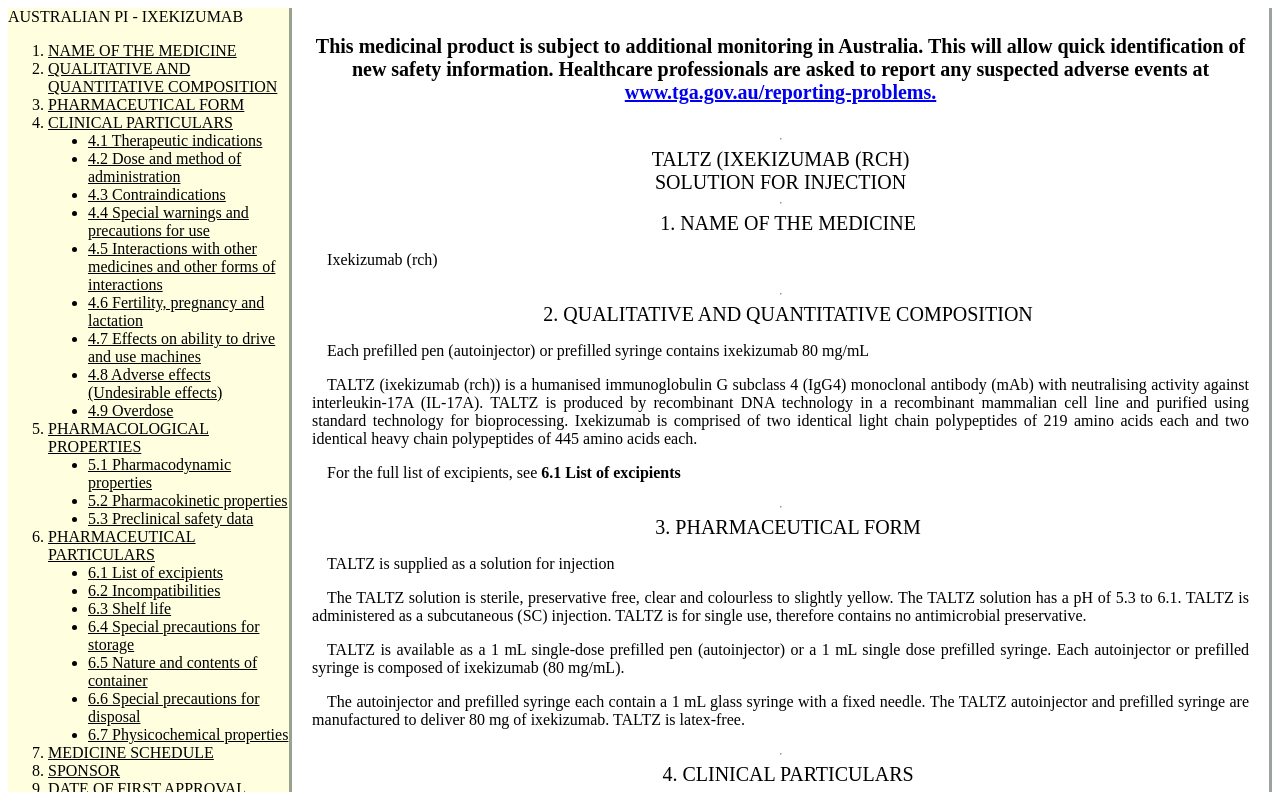
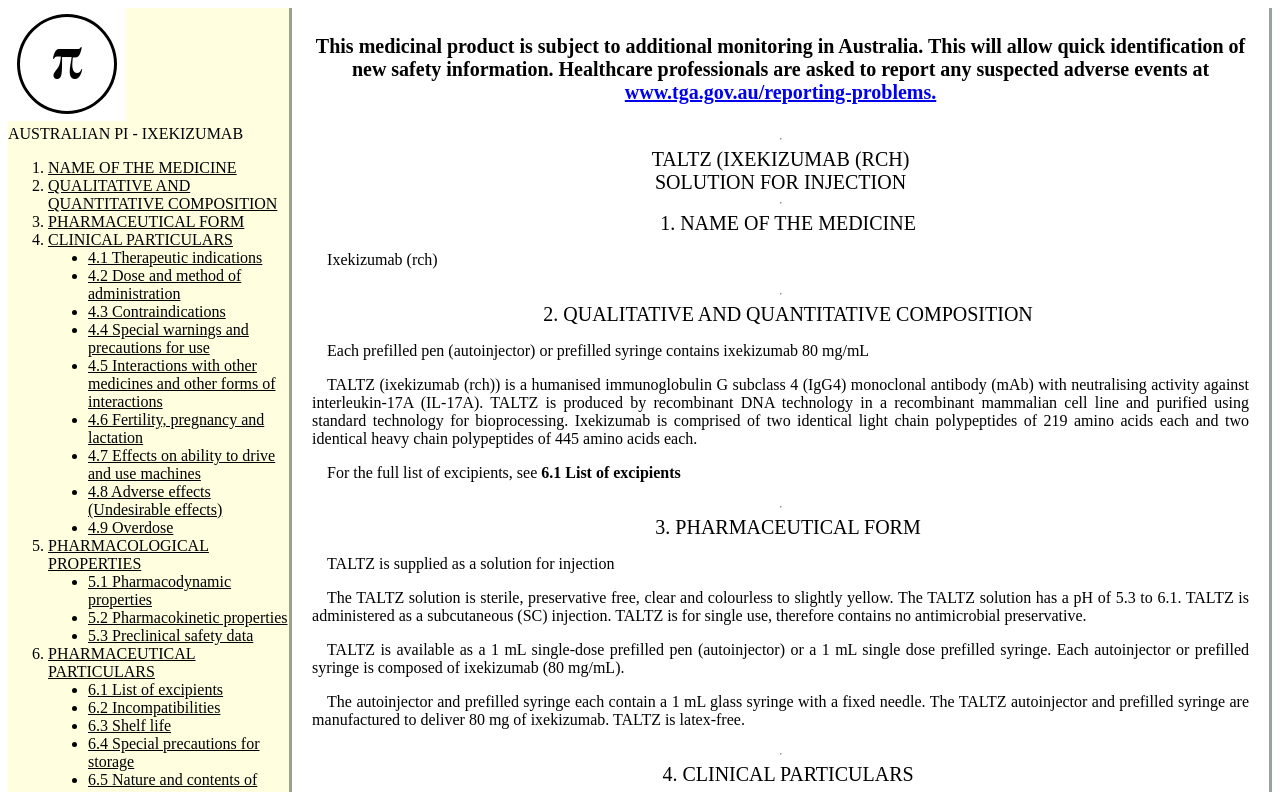
Before and after one commit to stevebryant-coder/test-site, a plain HTML site: page test-site/taltz-pi/index.html in a window 1280 px wide. Drawn offline with Linux system fonts and the light colour scheme.

Commit message:
16/10/19 07:33

```diff
--- a/test-site/taltz-pi/index.html
+++ b/test-site/taltz-pi/index.html
@@ -9,6 +9,10 @@
 <body id="body">
 
     <nav id="navbar">
+        <a href="/test-site/test-site/landing-page/index.html"><img id="logo" class="nav-link" src="/test-site/test-site/landing-page/images/logo.png" alt="Logo"></a>
+
+
+
         <header>AUSTRALIAN PI - IXEKIZUMAB</header>
         <ol id="navbar-ol">
             <li><a class="nav-link" href="#NAME_OF_THE_MEDICINE">NAME OF THE MEDICINE</a></li>
```
Also changed, not shown: test-site/landing-page/index.html (+1 -0 lines), test-site/landing-page/images/logo.png (added), 3 other files.
